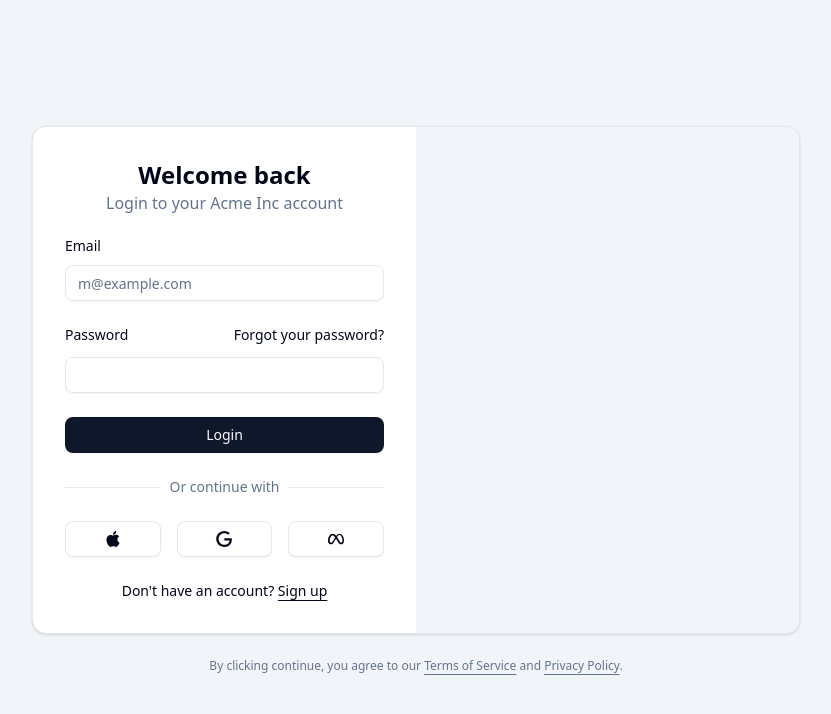
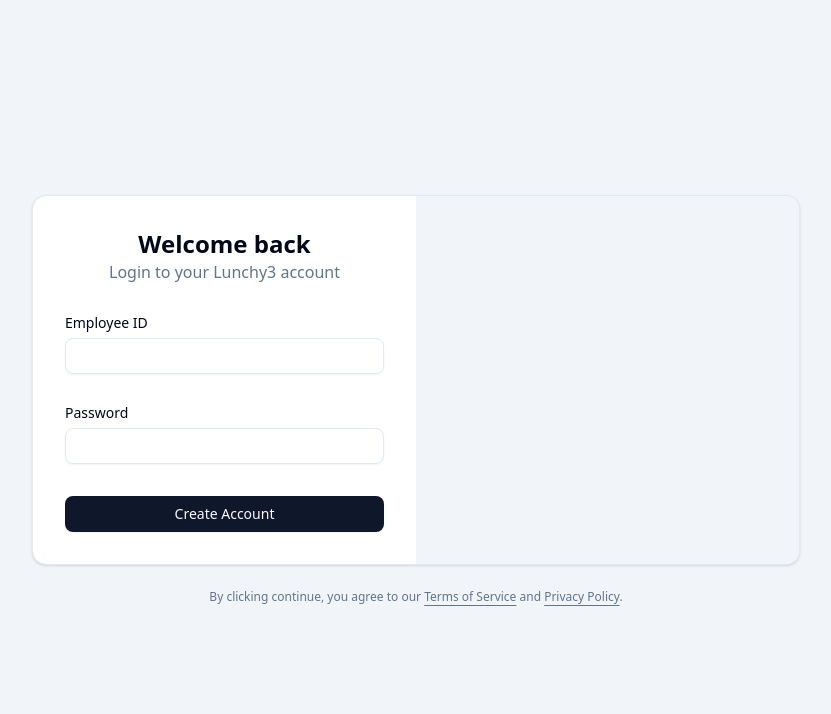
Before and after one commit to fahrialmd/lunchy3, a Next.js app: page /login in a window 1280 px wide. Shown: the top 714 px of the page, without its empty margins (224-1055 px from the left). Built offline with nearby package versions, Linux system fonts and the light colour scheme.

Commit message:
feat: implement user registration and login functionality with validation

```diff
--- a/package.json
+++ b/package.json
@@ -29,6 +29,7 @@
     "@radix-ui/react-tooltip": "^1.2.8",
     "@tabler/icons-react": "^3.34.1",
     "@tanstack/react-table": "^8.21.3",
+    "bcryptjs": "^3.0.2",
     "class-variance-authority": "^0.7.1",
     "clsx": "^2.1.1",
     "lucide-react": "^0.542.0",
@@ -47,6 +48,7 @@
   "devDependencies": {
     "@eslint/eslintrc": "^3",
     "@tailwindcss/postcss": "^4",
+    "@types/bcryptjs": "^2.4.6",
     "@types/node": "^20",
     "@types/react": "^19",
     "@types/react-dom": "^19",
--- /dev/null
+++ b/src/app/api/register/route.ts
@@ -0,0 +1,87 @@
+import { NextRequest, NextResponse } from "next/server";
+import { PrismaClient } from "@prisma/client";
+import bcrypt from "bcryptjs";
+import { z } from "zod";
+import { RegisterSchema } from "@/lib/validation/auth";
+
+const prisma = new PrismaClient();
+
+export async function POST(request: NextRequest) {
+    try {
+        const body = await request.json();
+
+        // Validate input data
+        const validatedData = RegisterSchema.parse(body);
+
+        // Check if user with this employee ID already exists
+        const existingUser = await prisma.user.findUnique({
+            where: {
+                userEmpID: validatedData.userEmpID.toUpperCase(),
+            },
+        });
+
+        if (existingUser) {
+            return NextResponse.json(
+                { error: "A user with this Employee ID already exists" },
+                { status: 400 }
+            );
+        }
+
+        // Hash the password
+        const saltRounds = 12;
+        const hashedPassword = await bcrypt.hash(validatedData.password, saltRounds);
+
+        // Create the user
+        const newUser = await prisma.user.create({
+            data: {
+                userName: validatedData.userName,
+                userEmpID: validatedData.userEmpID.toUpperCase(),
+                password: hashedPassword,
+                avatar: validatedData.avatar,
+            },
+            select: {
+                id: true,
+                userName: true,
+                userEmpID: true,
+                avatar: true,
+                // Don't return the password
+            },
+        });
+
+        return NextResponse.json(
+            {
+                message: "User created successfully",
+                user: newUser,
+            },
+            { status: 201 }
+        );
+    } catch (error) {
+        console.error("Registration error:", error);
+
+        // Handle Zod validation errors
+        if (error instanceof z.ZodError) {
+            return NextResponse.json(
+                {
+                    error: "Validation failed",
+                    details: error.message,
+                },
+                { status: 400 }
+            );
+        }
+
+        // Handle Prisma errors
+        if (error instanceof Error && error.message.includes("Unique constraint")) {
+            return NextResponse.json(
+                { error: "A user with this Employee ID already exists" },
+                { status: 400 }
+            );
+        }
+
+        return NextResponse.json(
+            { error: "Internal server error" },
+            { status: 500 }
+        );
+    } finally {
+        await prisma.$disconnect();
+    }
+}
--- a/src/components/login-form.tsx
+++ b/src/components/login-form.tsx
@@ -1,91 +1,99 @@
+"use client";
+
 import { cn } from "@/lib/utils";
 import { Button } from "@/components/ui/button";
 import { Card, CardContent } from "@/components/ui/card";
 import { Input } from "@/components/ui/input";
-import { Label } from "@/components/ui/label";
+import {
+	Form,
+	FormControl,
+	FormDescription,
+	FormField,
+	FormItem,
+	FormLabel,
+	FormMessage,
+} from "@/components/ui/form";
+import { useState } from "react";
+import { useForm } from "react-hook-form";
+import { zodResolver } from "@hookform/resolvers/zod";
+import { LoginSchema } from "@/lib/validation/auth";
+import z from "zod";
 
 export function LoginForm({
 	className,
 	...props
 }: React.ComponentProps<"div">) {
+	const [isLoading, setLoading] = useState(false);
+
+	const form = useForm<z.infer<typeof LoginSchema>>({
+		resolver: zodResolver(LoginSchema),
+		defaultValues: {
+			userEmpID: "",
+			password: "",
+		},
+	});
+
+	async function onSubmit(data: z.infer<typeof LoginSchema>) {}
+
 	return (
 		<div className={cn("flex flex-col gap-6", className)} {...props}>
 			<Card className="overflow-hidden p-0">
 				<CardContent className="grid p-0 md:grid-cols-2">
-					<form className="p-6 md:p-8">
-						<div className="flex flex-col gap-6">
+					<Form {...form}>
+						<form
+							onSubmit={form.handleSubmit(onSubmit)}
+							className="p-6 md:p-8 space-y-8"
+						>
 							<div className="flex flex-col items-center text-center">
 								<h1 className="text-2xl font-bold">Welcome back</h1>
 								<p className="text-muted-foreground text-balance">
-									Login to your Acme Inc account
+									Login to your Lunchy3 account
 								</p>
 							</div>
-							<div className="grid gap-3">
-								<Label htmlFor="email">Email</Label>
-								<Input
-									id="email"
-									type="email"
-									placeholder="m@example.com"
-									required
-								/>
-							</div>
-							<div className="grid gap-3">
-								<div className="flex items-center">
-									<Label htmlFor="password">Password</Label>
-									<a
-										href="#"
-										className="ml-auto text-sm underline-offset-2 hover:underline"
-									>
-										Forgot your password?
-									</a>
-								</div>
-								<Input id="password" type="password" required />
-							</div>
-							<Button type="submit" className="w-full">
-								Login
-							</Button>
-							<div className="after:border-border relative text-center text-sm after:absolute after:inset-0 after:top-1/2 after:z-0 after:flex after:items-center after:border-t">
-								<span className="bg-card text-muted-foreground relative z-10 px-2">
-									Or continue with
-								</span>
-							</div>
-							<div className="grid grid-cols-3 gap-4">
-								<Button variant="outline" type="button" className="w-full">
-									<svg xmlns="http://www.w3.org/2000/svg" viewBox="0 0 24 24">
-										<path
-											d="M12.152 6.896c-.948 0-2.415-1.078-3.96-1.04-2.04.027-3.91 1.183-4.961 3.014-2.117 3.675-.546 9.103 1.519 12.09 1.013 1.454 2.208 3.09 3.792 3.039 1.52-.065 2.09-.987 3.935-.987 1.831 0 2.35.987 3.96.948 1.637-.026 2.676-1.48 3.676-2.948 1.156-1.688 1.636-3.325 1.662-3.415-.039-.013-3.182-1.221-3.22-4.857-.026-3.04 2.48-4.494 2.597-4.559-1.429-2.09-3.623-2.324-4.39-2.376-2-.156-3.675 1.09-4.61 1.09zM15.53 3.83c.843-1.012 1.4-2.427 1.245-3.83-1.207.052-2.662.805-3.532 1.818-.78.896-1.454 2.338-1.273 3.714 1.338.104 2.715-.688 3.559-1.701"
-											fill="currentColor"
-										/>
-									</svg>
-									<span className="sr-only">Login with Apple</span>
-								</Button>
-								<Button variant="outline" type="button" className="w-full">
-									<svg xmlns="http://www.w3.org/2000/svg" viewBox="0 0 24 24">
-										<path
-											d="M12.48 10.92v3.28h7.84c-.24 1.84-.853 3.187-1.787 4.133-1.147 1.147-2.933 2.4-6.053 2.4-4.827 0-8.6-3.893-8.6-8.72s3.773-8.72 8.6-8.72c2.6 0 4.507 1.027 5.907 2.347l2.307-2.307C18.747 1.44 16.133 0 12.48 0 5.867 0 .307 5.387.307 12s5.56 12 12.173 12c3.573 0 6.267-1.173 8.373-3.36 2.16-2.16 2.84-5.213 2.84-7.667 0-.76-.053-1.467-.173-2.053H12.48z"
-											fill="currentColor"
-										/>
-									</svg>
-									<span className="sr-only">Login with Google</span>
-								</Button>
-								<Button variant="outline" type="button" className="w-full">
-									<svg xmlns="http://www.w3.org/2000/svg" viewBox="0 0 24 24">
-										<path
-											d="M6.915 4.03c-1.968 0-3.683 1.28-4.871 3.113C.704 9.208 0 11.883 0 14.449c0 .706.07 1.369.21 1.973a6.624 6.624 0 0 0 .265.86 5.297 5.297 0 0 0 .371.761c.696 1.159 1.818 1.927 3.593 1.927 1.497 0 2.633-.671 3.965-2.444.76-1.012 1.144-1.626 2.663-4.32l.756-1.339.186-.325c.061.1.121.196.183.3l2.152 3.595c.724 1.21 1.665 2.556 2.47 3.314 1.046.987 1.992 1.22 3.06 1.22 1.075 0 1.876-.355 2.455-.843a3.743 3.743 0 0 0 .81-.973c.542-.939.861-2.127.861-3.745 0-2.72-.681-5.357-2.084-7.45-1.282-1.912-2.957-2.93-4.716-2.93-1.047 0-2.088.467-3.053 1.308-.652.57-1.257 1.29-1.82 2.05-.69-.875-1.335-1.547-1.958-2.056-1.182-.966-2.315-1.303-3.454-1.303zm10.16 2.053c1.147 0 2.188.758 2.992 1.999 1.132 1.748 1.647 4.195 1.647 6.4 0 1.548-.368 2.9-1.839 2.9-.58 0-1.027-.23-1.664-1.004-.496-.601-1.343-1.878-2.832-4.358l-.617-1.028a44.908 44.908 0 0 0-1.255-1.98c.07-.109.141-.224.211-.327 1.12-1.667 2.118-2.602 3.358-2.602zm-10.201.553c1.265 0 2.058.791 2.675 1.446.307.327.737.871 1.234 1.579l-1.02 1.566c-.757 1.163-1.882 3.017-2.837 4.338-1.191 1.649-1.81 1.817-2.486 1.817-.524 0-1.038-.237-1.383-.794-.263-.426-.464-1.13-.464-2.046 0-2.221.63-4.535 1.66-6.088.454-.687.964-1.226 1.533-1.533a2.264 2.264 0 0 1 1.088-.285z"
-											fill="currentColor"
-										/>
-									</svg>
-									<span className="sr-only">Login with Meta</span>
+							<FormField
+								control={form.control}
+								name="userEmpID"
+								render={({ field }) => (
+									<FormItem>
+										<div className="flex items-center justify-between">
+											<FormLabel>Employee ID</FormLabel>
+											<FormMessage />
+										</div>
+										<FormControl>
+											<Input
+												{...field}
+												onChange={(e) =>
+													field.onChange(e.target.value.toUpperCase())
+												}
+												maxLength={5}
+												disabled={isLoading}
+											/>
+										</FormControl>
+									</FormItem>
+								)}
+							/>
+							<FormField
+								control={form.control}
+								name="password"
+								render={({ field }) => (
+									<FormItem>
+										<div className="flex items-center justify-between">
+											<FormLabel>Password</FormLabel>
+											<FormMessage />
+										</div>
+										<FormControl>
+											<Input type="password" {...field} disabled={isLoading} />
+										</FormControl>
+									</FormItem>
+								)}
+							/>
+							<div className="flex flex-col gap-3">
+								<Button type="submit" className="w-full" disabled={isLoading}>
+									{isLoading ? "Creating Account..." : "Create Account"}
 								</Button>
 							</div>
-							<div className="text-center text-sm">
-								Don&apos;t have an account?{" "}
-								<a href="#" className="underline underline-offset-4">
-									Sign up
-								</a>
-							</div>
-						</div>
-					</form>
+						</form>
+					</Form>
 					<div className="bg-muted relative hidden md:block">
 						{/* <img
               src="/placeholder.svg"
--- a/src/components/register-form.tsx
+++ b/src/components/register-form.tsx
@@ -10,7 +10,6 @@ import {
 	CardTitle,
 } from "@/components/ui/card";
 import { Input } from "@/components/ui/input";
-import { Label } from "@/components/ui/label";
 import {
 	Form,
 	FormControl,
@@ -26,29 +25,9 @@ import { z } from "zod";
 import { useForm } from "react-hook-form";
 import { useState } from "react";
 import { AvatarSelector } from "./avatar-selector";
-
-const FormSchema = z
-	.object({
-		userName: z.string().min(1, {
-			message: "Full name is required",
-		}),
-		userEmpID: z.string().length(5, {
-			message: "Employee ID must be exactly 5 characters.",
-		}),
-		password: z.string().min(6, {
-			message: "Password must be at least 6 characters.",
-		}),
-		avatar: z.string().min(1, {
-			message: "Avatar is required.",
-		}),
-		confirmPassword: z.string().min(6, {
-			message: "Please confirm your password.",
-		}),
-	})
-	.refine((data) => data.password === data.confirmPassword, {
-		message: "Passwords don't match",
-		path: ["confirmPassword"],
-	});
+import router from "next/navigation";
+import { Separator } from "./ui/separator";
+import { RegisterSchema } from "@/lib/validation/auth";
 
 export function RegisterForm({
 	className,
@@ -56,8 +35,8 @@ export function RegisterForm({
 }: React.ComponentProps<"div">) {
 	const [isLoading, setLoading] = useState(false);
 
-	const form = useForm<z.infer<typeof FormSchema>>({
-		resolver: zodResolver(FormSchema),
+	const form = useForm<z.infer<typeof RegisterSchema>>({
+		resolver: zodResolver(RegisterSchema),
 		defaultValues: {
 			userName: "",
 			userEmpID: "",
@@ -67,15 +46,54 @@ export function RegisterForm({
 		},
 	});
 
-	function onSubmit(data: z.infer<typeof FormSchema>) {
+	async function onSubmit(data: z.infer<typeof RegisterSchema>) {
 		setLoading(true);
-		toast("You submitted the following values", {
-			description: (
-				<pre className="mt-2 w-[320px] rounded-md bg-neutral-950 p-4">
-					<code className="text-white">{JSON.stringify(data, null, 2)}</code>
-				</pre>
-			),
-		});
+		try {
+			const response = await fetch("/api/register", {
+				method: "POST",
+				headers: {
+					"Content-Type": "application/json",
+				},
+				body: JSON.stringify({
+					userName: data.userName,
+					userEmpID: data.userEmpID,
+					password: data.password,
+					avatar: data.avatar,
+				}),
+			});
+
+			const result = await response.json();
+
+			if (!response.ok) {
+				// Handle validation error
+				toast.error("Registration Failed", {
+					description:
+						result.error || "Something went wrong. Please try again.",
+				});
+				return;
+			}
+
+			// Success
+			toast.success("Account Created Successfully!", {
+				description: `Welcome ${result.user.userName}! You can now sign in with your Employee ID.`,
+			});
+
+			// Clear form
+			form.reset();
+
+			// Redirect to login page after a short delay
+			setTimeout(() => {
+				router.redirect("/login");
+			}, 2000);
+		} catch (error) {
+			console.error("Registration error:", error);
+			toast.error("Registration Failed", {
+				description:
+					"Network error. Please check your connection and try again.",
+			});
+		} finally {
+			setLoading(false);
+		}
 	}
 	return (
 		<div className={cn("flex flex-col gap-6", className)} {...props}>
@@ -86,6 +104,7 @@ export function RegisterForm({
 						Enter your employee details to create Lunchy3 account
 					</CardDescription>
 				</CardHeader>
+				<Separator className="" />
 				<CardContent>
 					<Form {...form}>
 						<form onSubmit={form.handleSubmit(onSubmit)} className="space-y-6">
@@ -149,7 +168,7 @@ export function RegisterForm({
 											/>
 										</FormControl>
 										<FormDescription>
-											Your unique 5-character employee identifier (e.g., EMP01).
+											Your unique 5-character employee identifier (e.g., 47814).
 										</FormDescription>
 									</FormItem>
 								)}
@@ -205,7 +224,6 @@ export function RegisterForm({
 							</div>
 						</form>
 					</Form>
-
 					<div className="mt-4 text-center text-sm">
 						Already have an account?{" "}
 						<a href="/login" className="underline underline-offset-4">
--- /dev/null
+++ b/src/lib/validation/auth.ts
@@ -0,0 +1,29 @@
+// lib/validations/auth.ts
+import { z } from "zod";
+
+// Base schema for user registration (used by API)
+export const RegisterSchema = z.object({
+    userName: z.string()
+        .min(1, "Full name is required")
+        .max(25, "Name is too long")
+        .trim(),
+    userEmpID: z.string()
+        .length(5, "Employee ID must be exactly 5 characters")
+        .regex(/^[0-9]+$/, "Employee ID must contain only numbers")
+        .transform(val => val.toUpperCase()),
+    password: z.string()
+        .min(6, "Password must be at least 6 characters")
+        .max(100, "Password is too long"),
+    confirmPassword: z.string().min(6, "Please confirm your password."),
+    avatar: z.string()
+        .min(1, "Avatar is required")
+        .max(255, "Avatar URL is too long"),
+});
+
+// Base schema for user login
+export const LoginSchema = z.object({
+    userEmpID: z.string()
+        .length(1, "Required"),
+    password: z.string()
+        .min(1, "Required")
+});
```
Also changed, not shown: 2 other files (tests, documents, lock files or other folders).
